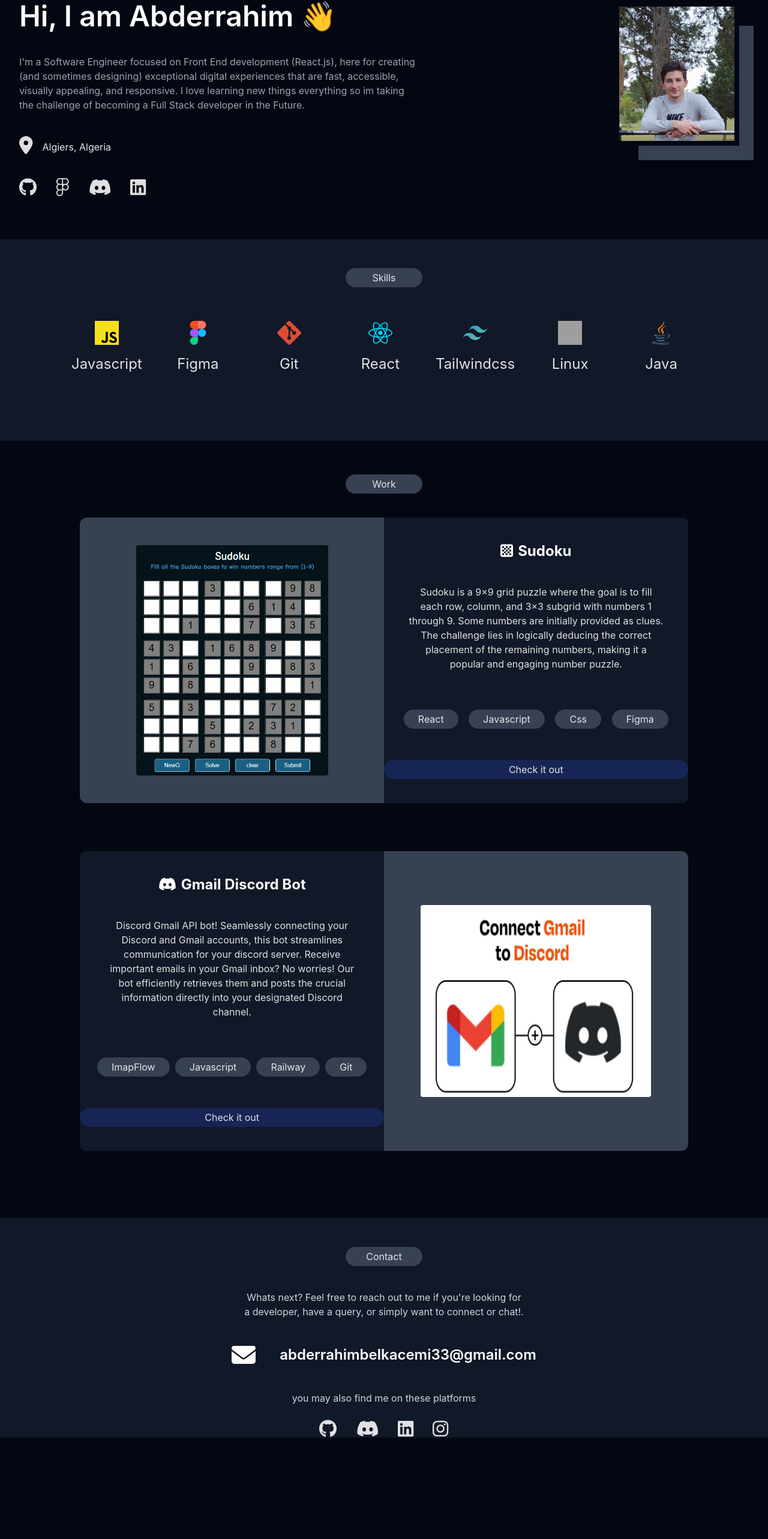
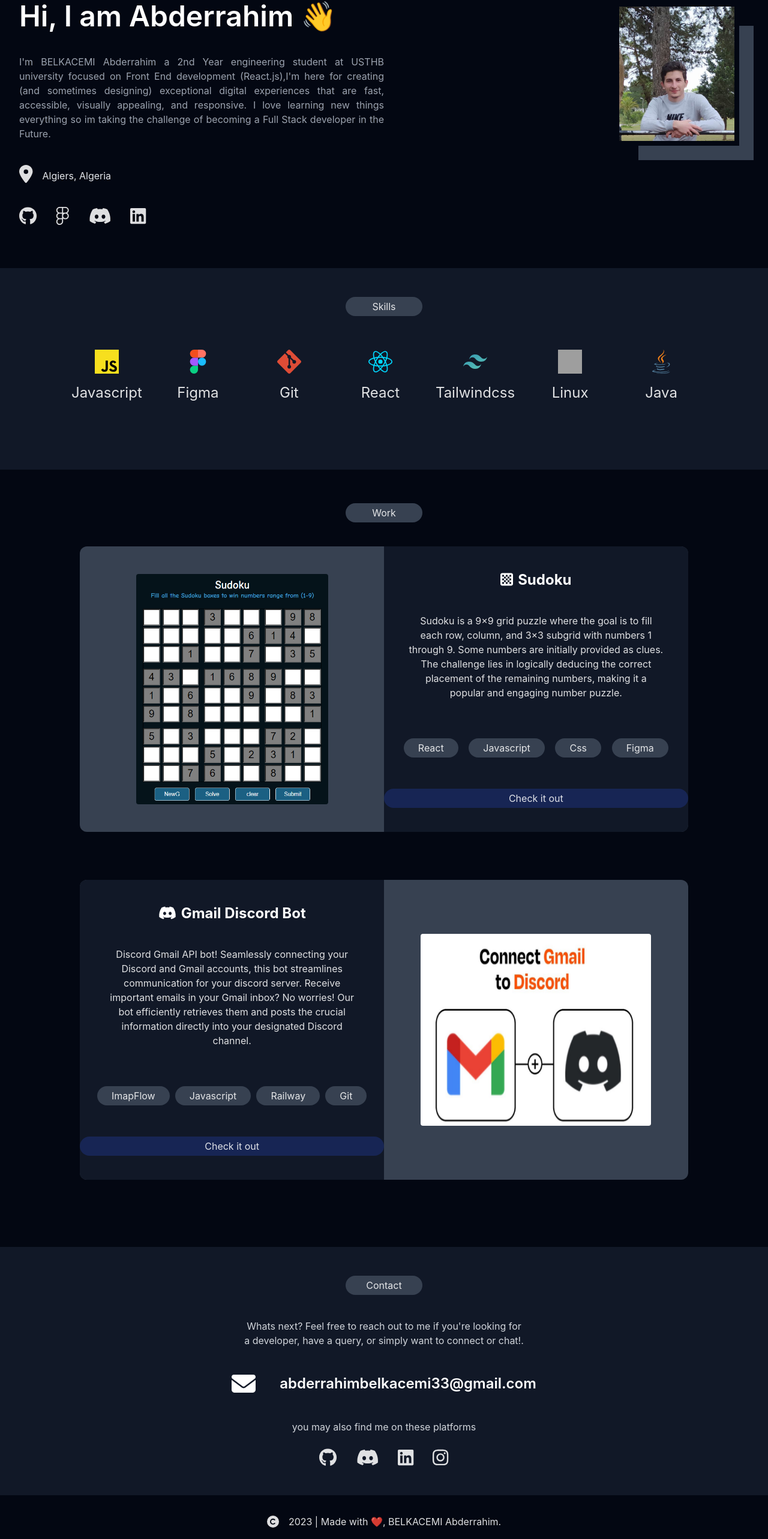
Before and after one commit to Rahim-444/WebsiteTemp, a React (Vite) app: page / in a window 1280 px wide. Shown: the part 213-2779 px from the top of the page at 60% size. Before the commit the page ends 2610 px from the top, so only its background shows below. Built offline with nearby package versions, Linux system fonts and the light colour scheme; grey boxes are pictures that could not be loaded.

Commit message:
full page ready only links left

```diff
--- a/src/App.jsx
+++ b/src/App.jsx
@@ -3,6 +3,7 @@ import { Hero } from "./componenets/Hero";
 import { About } from "./componenets/About";
 import { Work } from "./componenets/Work";
 import { Contact } from "./componenets/Contact";
+import { Copyrights } from "./componenets/Copyrights";
 
 const App = () => {
   return (
@@ -16,6 +17,9 @@ const App = () => {
         <Work />
       </div>
       <Contact />
+      <div className="my-0 mx-auto p-8 max-w-7xl">
+        <Copyrights />
+      </div>
     </>
   );
 };
--- a/src/componenets/Contact.jsx
+++ b/src/componenets/Contact.jsx
@@ -9,8 +9,8 @@ import { FontAwesomeIcon } from "@fortawesome/react-fontawesome";
 
 export const Contact = () => {
   return (
-    <div className="bg-secondary w-full h-auto text-center">
-      <button className="bg-accent w-32 h-8 rounded-2xl mt-12">Contact</button>
+    <div className=" py-12 bg-secondary w-full h-auto text-center">
+      <button className="bg-accent w-32 h-8 rounded-2xl ">Contact</button>
       <p className="text-gray-300 mt-10">
         Whats next? Feel free to reach out to me if you&apos;re looking for
         <br></br>a developer, have a query, or simply want to connect or chat!.
@@ -23,10 +23,10 @@ export const Contact = () => {
         you may also find me on these platforms
       </p>
       <div className="flex justify-center items-center gap-8">
-        <FontAwesomeIcon icon={faGithub} className="text-3xl g" />
-        <FontAwesomeIcon icon={faDiscord} className="text-3xl g" />
-        <FontAwesomeIcon icon={faLinkedin} className="text-3xl g" />
-        <FontAwesomeIcon icon={faInstagram} className="text-3xl g" />
+        <FontAwesomeIcon icon={faGithub} className="text-3xl " />
+        <FontAwesomeIcon icon={faDiscord} className="text-3xl " />
+        <FontAwesomeIcon icon={faLinkedin} className="text-3xl " />
+        <FontAwesomeIcon icon={faInstagram} className="text-3xl " />
       </div>
     </div>
   );
--- /dev/null
+++ b/src/componenets/Copyrights.jsx
@@ -0,0 +1,10 @@
+import { FontAwesomeIcon } from "@fortawesome/react-fontawesome";
+import { faCopyright } from "@fortawesome/free-solid-svg-icons";
+export const Copyrights = () => {
+  return (
+    <div className="flex justify-center items-center  w-full h-auto text-center gap-4">
+      <FontAwesomeIcon icon={faCopyright} className="text-xl " />
+      <p>2023 | Made with ❤️, BELKACEMI Abderrahim.</p>
+    </div>
+  );
+};
--- a/src/componenets/Hero.jsx
+++ b/src/componenets/Hero.jsx
@@ -10,18 +10,18 @@ import { faLocationDot } from "@fortawesome/free-solid-svg-icons";
 export const Hero = () => {
   // <div className="relative mr-10 w-64 h-64">
   return (
-    <div className="mt-36 flex justify-between mb-10">
-      <div className="">
+    <div className="mt-36 flex justify-between mb-10 w-full">
+      <div className="w-1/2">
         <h1 className="text-white text-5xl font-semibold mb-10">
           Hi, I am Abderrahim 👋
         </h1>
-        <p className="text-gray-400">
-          I&apos;m a Software Engineer focused on Front End development
-          (React.js), here for creating <br></br> (and sometimes designing)
-          exceptional digital experiences that are fast, accessible,<br></br>
-          visually appealing, and responsive. I love learning new things
-          everything so im taking<br></br> the challenge of becoming a Full
-          Stack developer in the Future.
+        <p className="text-gray-400 text-justify w-full">
+          I&apos;m BELKACEMI Abderrahim a 2nd Year engineering student at USTHB
+          university focused on Front End development (React.js),I&apos;m here
+          for creating (and sometimes designing) exceptional digital experiences
+          that are fast, accessible, visually appealing, and responsive. I love
+          learning new things everything so im taking the challenge of becoming
+          a Full Stack developer in the Future.
         </p>
         <div className="flex">
           <FontAwesomeIcon icon={faLocationDot} className="text-3xl mt-10" />
```
